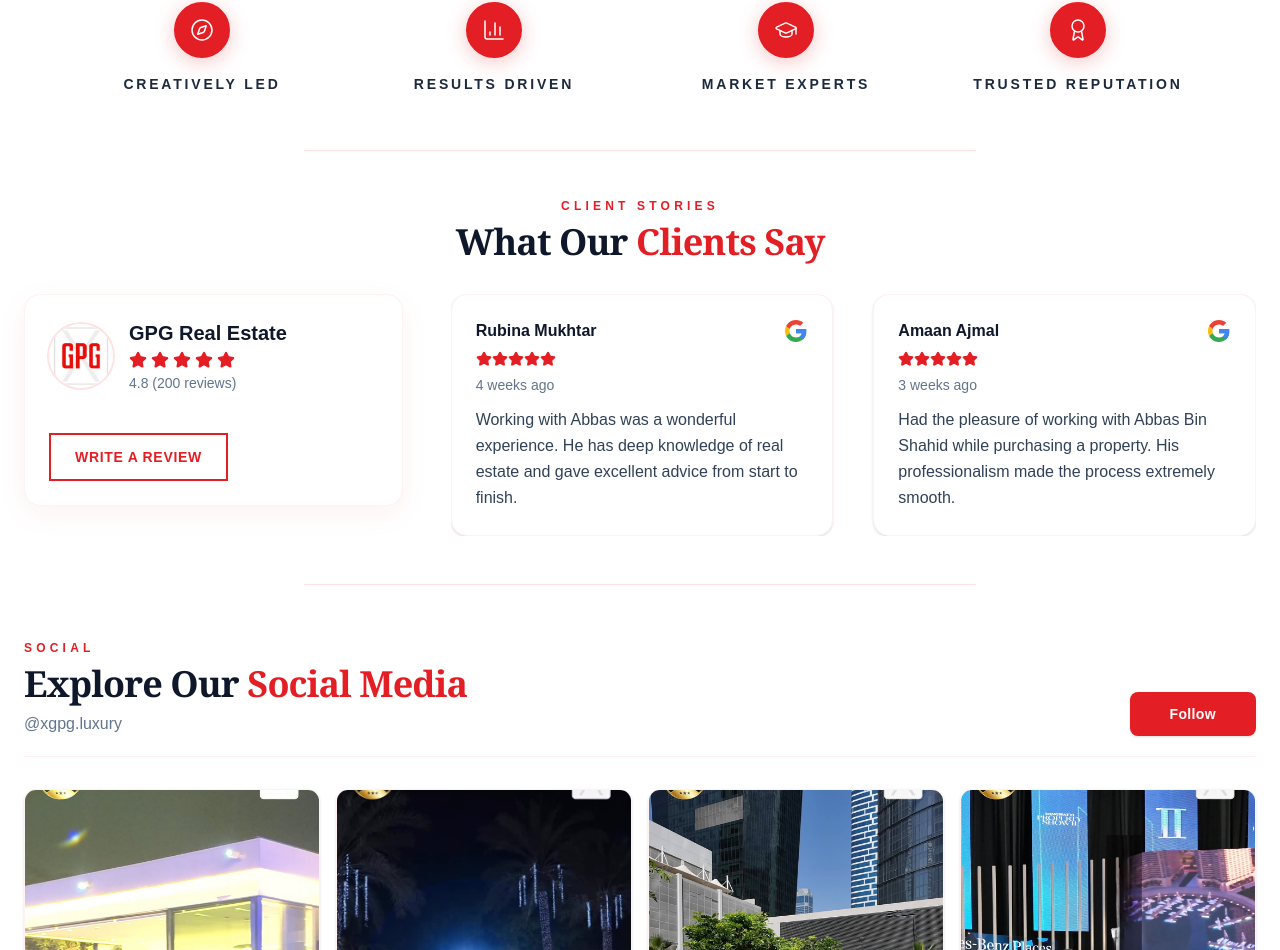
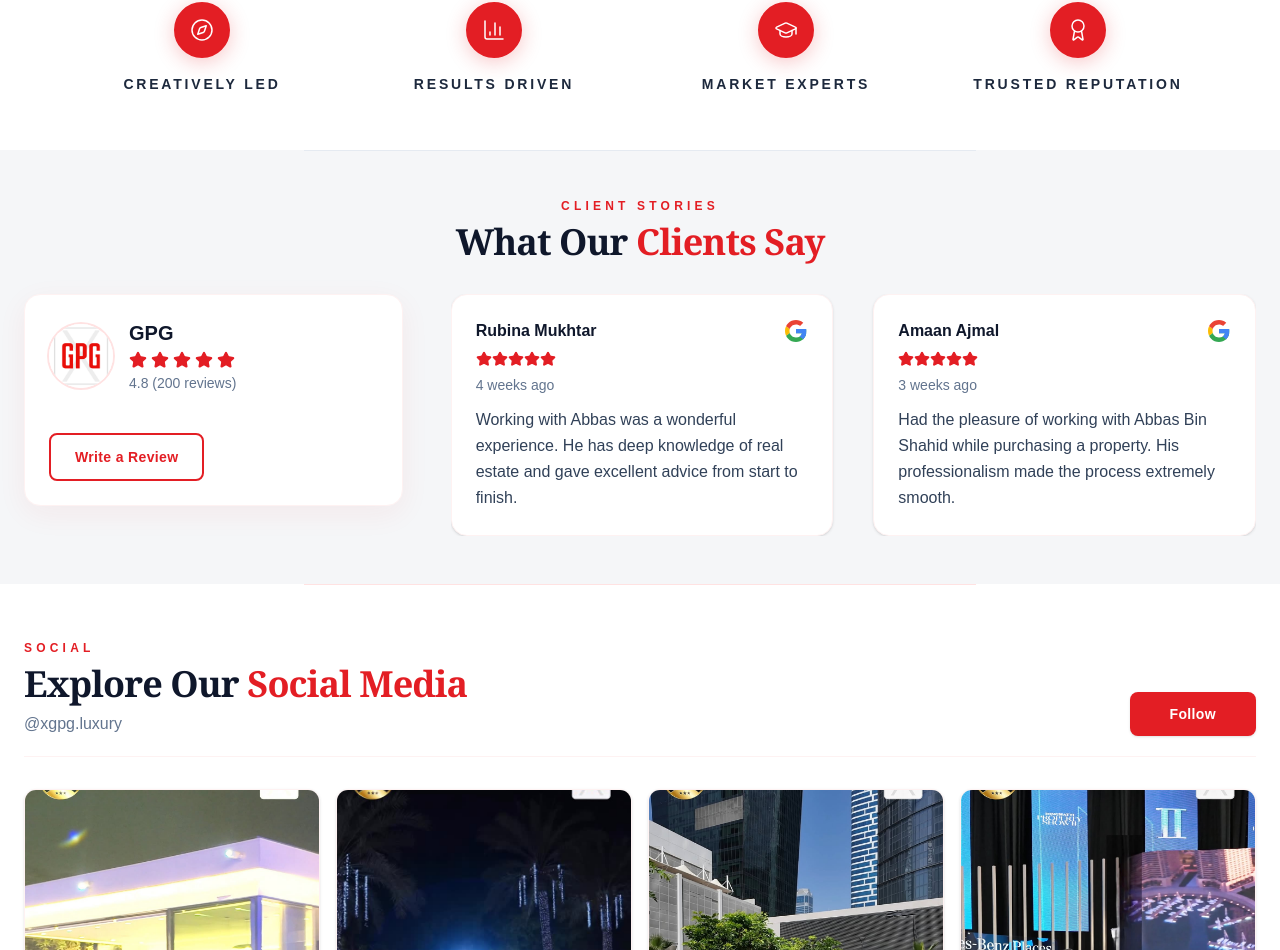
Before and after one commit to adhilvk/GPG-DUBAI-WEBSITE, a Next.js app: page / in a window 1280 px wide. Shown: the part 3116-4066 px from the top of the page. Built offline with nearby package versions, Linux system fonts and the light colour scheme.

Commit message:
changed bg of component in homepage

```diff
--- a/components/Testimonials/Testimonials.jsx
+++ b/components/Testimonials/Testimonials.jsx
@@ -50,8 +50,8 @@ export default function Testimonials() {
   }, []);
 
   return (
-    <section className="relative w-full bg-white py-10 md:py-12">
-      <div className="absolute left-1/2 top-0 z-10 h-px w-full max-w-2xl -translate-x-1/2 bg-red-100" />
+    <section className="relative w-full bg-[#f5f6f8] py-10 md:py-12">
+      <div className="absolute left-1/2 top-0 z-10 h-px w-full max-w-2xl -translate-x-1/2 bg-slate-200/80" />
 
       <div className="mx-auto max-w-7xl px-6">
         <SectionHeader eyebrow="Client Stories" title="What Our" accent="Clients Say" />
@@ -62,7 +62,7 @@ export default function Testimonials() {
               <img src="/images/logo.png" alt="GPG" className="h-16 w-16 rounded-full object-cover ring-2 ring-red-100" />
 
               <div>
-                <h3 className="text-xl font-semibold text-slate-900">GPG Real Estate</h3>
+                <h3 className="text-xl font-semibold text-slate-900">GPG</h3>
 
                 <div className="mt-1 flex items-center gap-1 text-[#E31E24]">
                   {[...Array(5)].map((_, i) => (
@@ -74,7 +74,7 @@ export default function Testimonials() {
               </div>
             </div>
 
-            <button className="mt-6 border-2 border-[#E31E24] px-6 py-3 text-sm font-semibold uppercase tracking-wider text-[#E31E24] transition hover:bg-[#E31E24] hover:text-white">
+            <button className="mt-6 rounded-lg border-2 border-[#E31E24] px-6 py-3 text-sm font-bold tracking-wide text-[#E31E24] transition hover:bg-[#E31E24] hover:text-white">
               Write a Review
             </button>
           </div>
```
